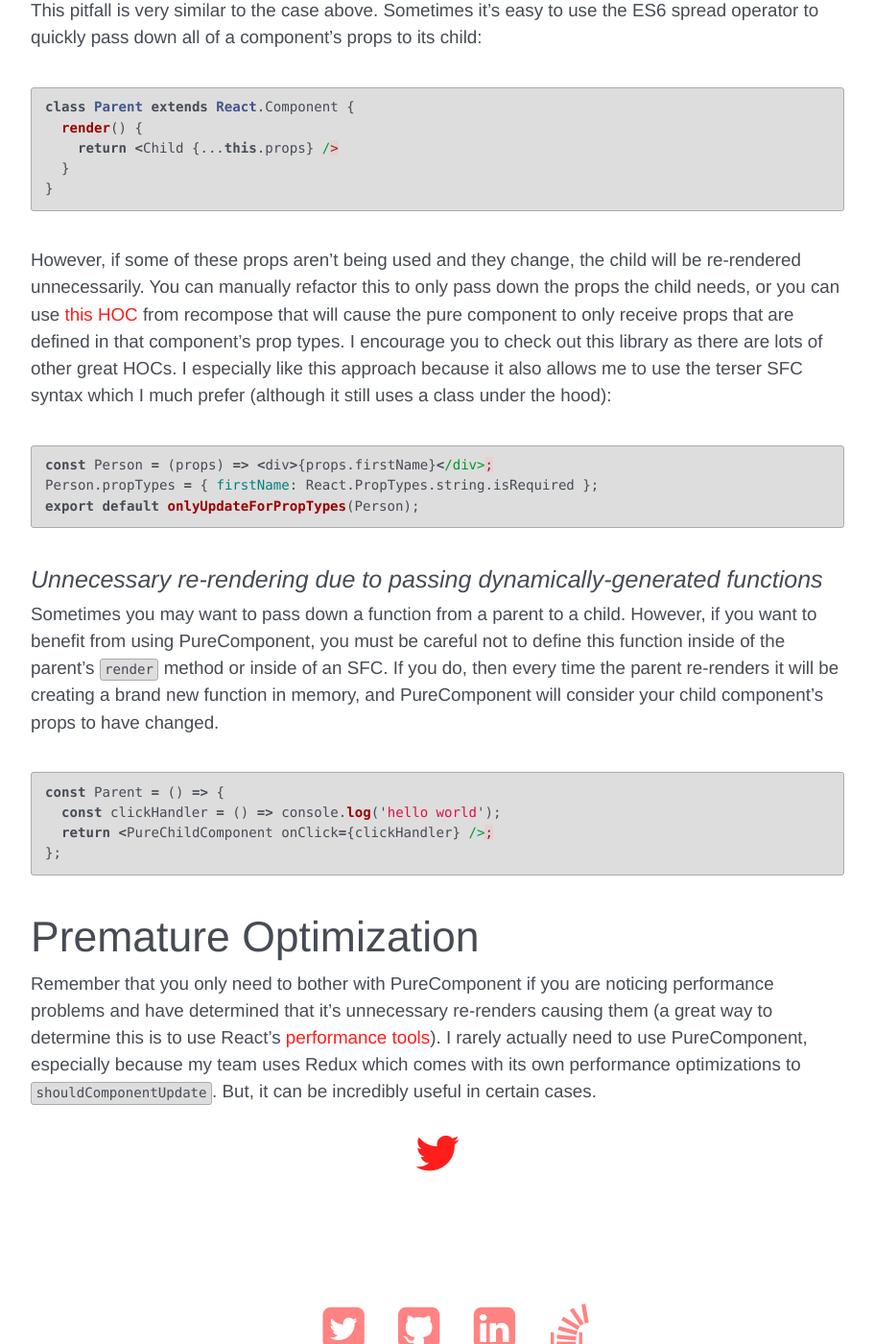
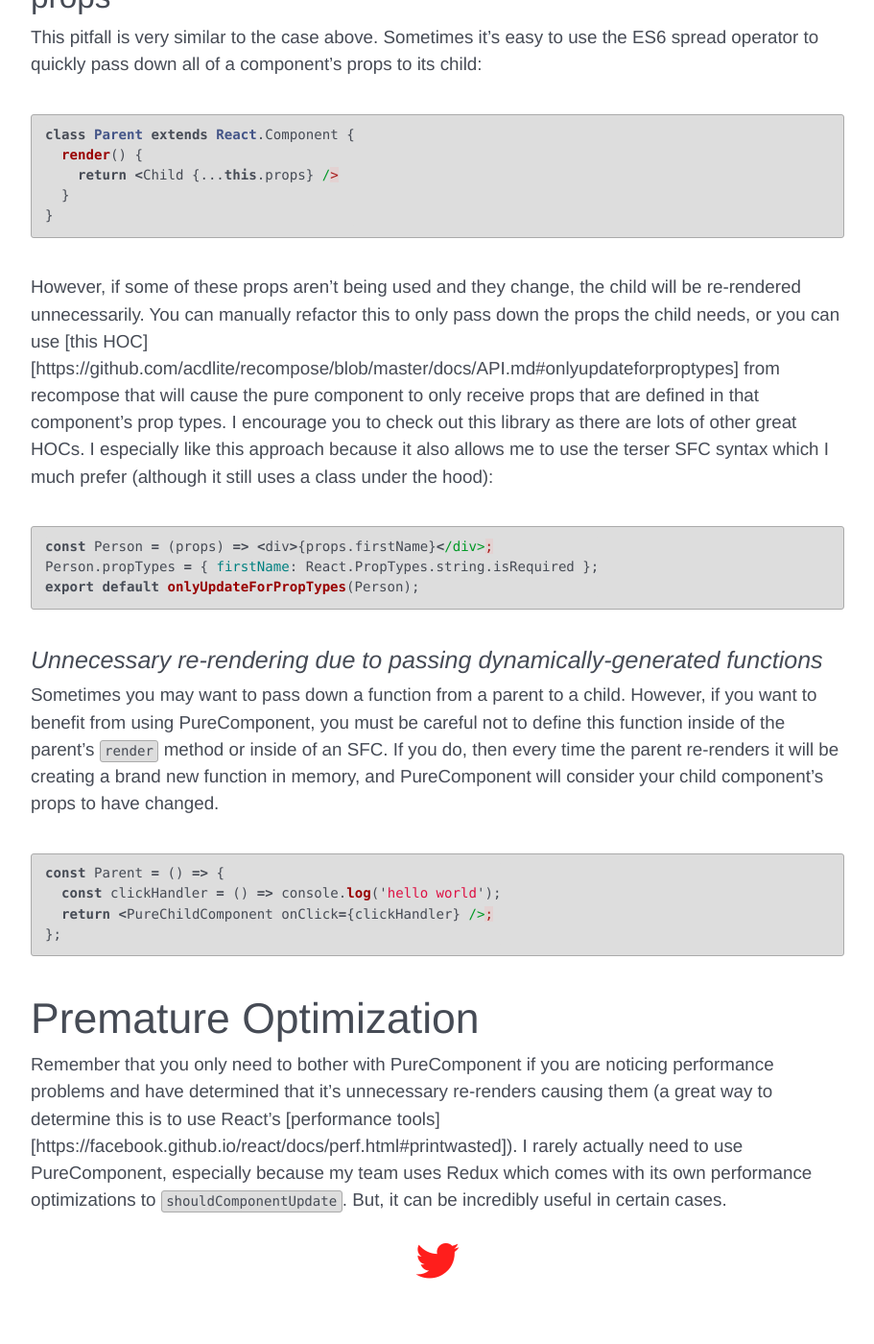
Before and after one commit to robwise/robwise.github.io, a Jekyll site: the page built from _posts/2017-01-29-react-purecomponent-pitfalls.md, in a window 1280 px wide and 1400 px high, scrolled down 3180 px. Shown: the whole window at 96% size, without its empty margins (184-1095 px from the left). Built offline with Jekyll 4.4.1, drawn with Linux system fonts in a browser that asks for light colours; nearby versions of some CDN libraries; comment, search, counter and statistics services are not loaded; some of the changed lines change nothing that is shown; some of the changed text lies outside the part shown.

Commit message:
Update 2017-01-29-react-purecomponent-pitfalls.md

````diff
--- a/_posts/2017-01-29-react-purecomponent-pitfalls.md
+++ b/_posts/2017-01-29-react-purecomponent-pitfalls.md
@@ -21,7 +21,7 @@
 If either of these happens, but they don’t change what the component (or its children) render, you’ve got an unnecessary re-render.
 
 ## Preventing re-renders with PureComponent
-It’s a good idea to write components so that the `render` method returns the same result given the same props and state. There are several reasons for doing this, but the relevant reason, in this case is that it allows us to use the [PureComponent][pure-component] class from React.
+It’s a good idea to write components so that the `render` method returns the same result given the same props and state. There are several reasons for doing this, but the relevant reason, in this case is that it allows us to use the [PureComponent][https://facebook.github.io/react/docs/react-api.html#react.purecomponent] class from React.
 
 *Note: In order to use PureComponent, you must ensure that you never mutate your state or props.*
 
@@ -38,7 +38,7 @@
 ## Potential Pitfalls when Using PureComponent
 
 ### Failing to re-render due to mutating props or state
-This is explained pretty well in the [React docs][react-docs], so I will only briefly mention it here, but you must be careful to never mutate your props or state. PureComponent only does a shallow comparison, so if you mutate a prop, PureComponent will not realize that the prop changed and will not re-render when it actually should.
+This is explained pretty well in the [React docs][https://facebook.github.io/react/docs/optimizing-performance.html#examples], so I will only briefly mention it here, but you must be careful to never mutate your props or state. PureComponent only does a shallow comparison, so if you mutate a prop, PureComponent will not realize that the prop changed and will not re-render when it actually should.
 
 ### Unnecessary re-renders due to passing entire collection to each item
 One of the ways you can undermine the ability of PureComponent to do its job is by passing the entire collection as a prop to each item in the collection:
@@ -112,7 +112,7 @@
 }
 ```
 
-However, if some of these props aren’t being used and they change, the child will be re-rendered unnecessarily. You can manually refactor this to only pass down the props the child needs, or you can use [this HOC][recompose-hoc] from recompose that will cause the pure component to only receive props that are defined in that component’s prop types. I encourage you to check out this library as there are lots of other great HOCs. I especially like this approach because it also allows me to use the terser SFC syntax which I much prefer (although it still uses a class under the hood):
+However, if some of these props aren’t being used and they change, the child will be re-rendered unnecessarily. You can manually refactor this to only pass down the props the child needs, or you can use [this HOC][https://github.com/acdlite/recompose/blob/master/docs/API.md#onlyupdateforproptypes] from recompose that will cause the pure component to only receive props that are defined in that component’s prop types. I encourage you to check out this library as there are lots of other great HOCs. I especially like this approach because it also allows me to use the terser SFC syntax which I much prefer (although it still uses a class under the hood):
 
 ```js
 const Person = (props) => <div>{props.firstName}</div>;
@@ -131,9 +131,4 @@
 ```
 
 # Premature Optimization
-Remember that you only need to bother with PureComponent if you are noticing performance problems and have determined that it’s unnecessary re-renders causing them (a great way to determine this is to use React’s [performance tools][performance-tools]). I rarely actually need to use PureComponent, especially because my team uses Redux which comes with its own performance optimizations to `shouldComponentUpdate`. But, it can be incredibly useful in certain cases.
-
-[pure-component]: https://facebook.github.io/react/docs/react-api.html#react.purecomponent
-[recompose-hoc]: https://github.com/acdlite/recompose/blob/master/docs/API.md#onlyupdateforproptypes
-[react-docs]: https://facebook.github.io/react/docs/optimizing-performance.html#examples
-[performance-tools]: https://facebook.github.io/react/docs/perf.html#printwasted
+Remember that you only need to bother with PureComponent if you are noticing performance problems and have determined that it’s unnecessary re-renders causing them (a great way to determine this is to use React’s [performance tools][https://facebook.github.io/react/docs/perf.html#printwasted]). I rarely actually need to use PureComponent, especially because my team uses Redux which comes with its own performance optimizations to `shouldComponentUpdate`. But, it can be incredibly useful in certain cases.
````
